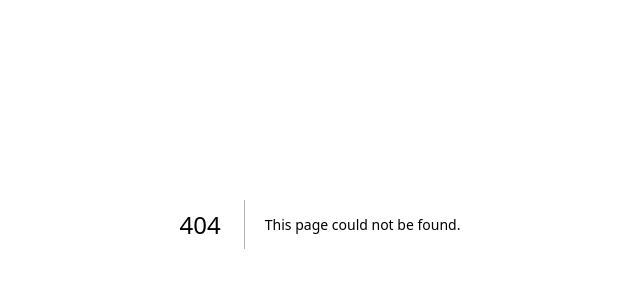
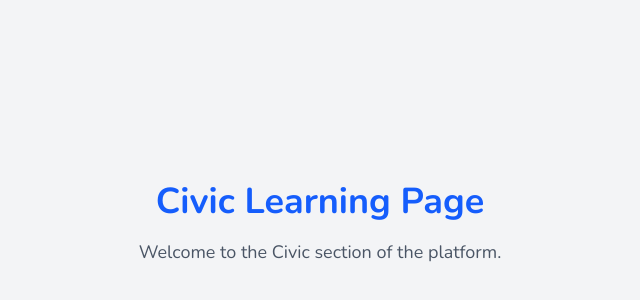
Before and after one commit to nitin864/TEAM-LOCALHOST_AMUHACKS5.0, a Next.js app: page /civic in a window 1280 px wide. Before the commit this address had no page. Shown: the part 176-476 px from the top of the page, without its empty margins (320-960 px from the left). Built offline with nearby package versions, Linux system fonts and the light colour scheme.

Commit message:
added consti and civic folder for routes

```diff
--- /dev/null
+++ b/app/(main)/civic/page.tsx
@@ -0,0 +1,12 @@
+export default function CivicPage() {
+  return (
+    <div className="min-h-screen flex flex-col items-center justify-center bg-gray-100">
+      <h1 className="text-4xl font-bold text-blue-600">
+        Civic Learning Page
+      </h1>
+      <p className="mt-4 text-lg text-gray-600">
+        Welcome to the Civic section of the platform.
+      </p>
+    </div>
+  );
+}
--- /dev/null
+++ b/app/(main)/consti/page.tsx
@@ -0,0 +1,12 @@
+export default function ConstitutionPage() {
+  return (
+    <div className="min-h-screen flex flex-col items-center justify-center bg-gray-100">
+      <h1 className="text-4xl font-bold text-green-600">
+        Constitution Section
+      </h1>
+      <p className="mt-4 text-lg text-gray-600">
+        Learn about the Constitution here.
+      </p>
+    </div>
+  );
+}
```
